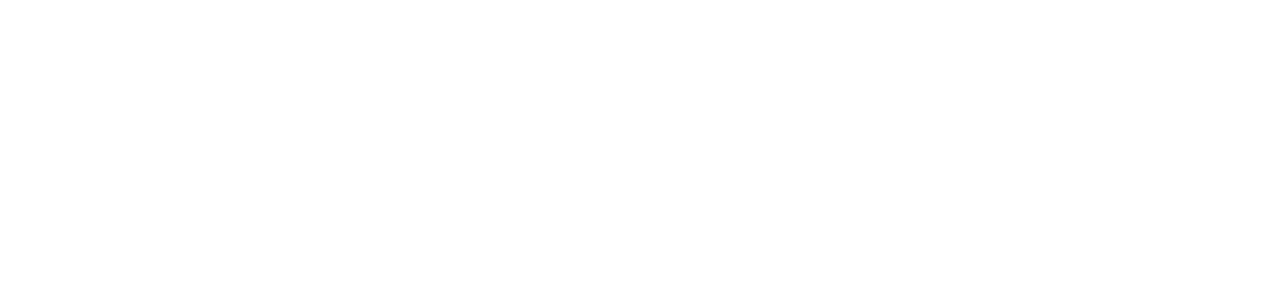
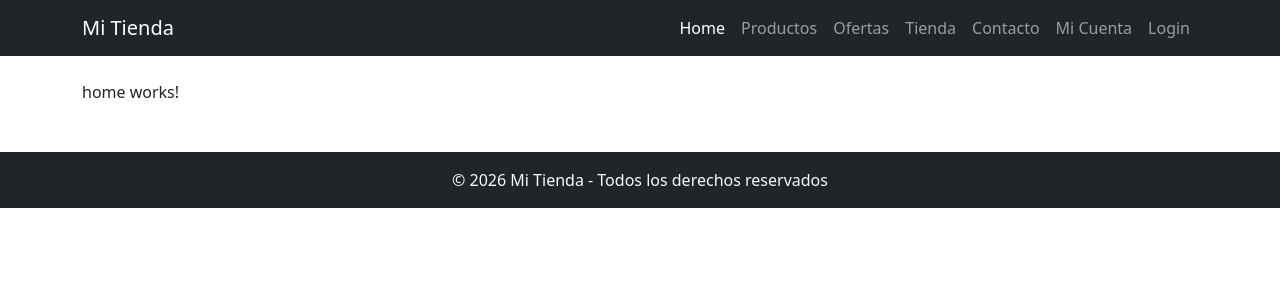
Before and after one commit to saraOS26/tienda-angular-mundo-cover-pc2, an Angular app: page / in a window 1280 px wide. Shown: the top 300 px of the page. Built offline with nearby package versions, Linux system fonts and the light colour scheme.

Commit message:
Configurar rutas, navbar y footer

```diff
--- a/src/app/app.html
+++ b/src/app/app.html
@@ -1 +1,5 @@
-<router-outlet />
+<app-navbar />
+<main class="container my-4">
+  <router-outlet />
+</main>
+<app-footer />
--- a/src/app/app.routes.ts
+++ b/src/app/app.routes.ts
@@ -1,3 +1,22 @@
 import { Routes } from '@angular/router';
+import { Home } from './pages/home/home';
+import { Productos } from './pages/productos/productos';
+import { Ofertas } from './pages/ofertas/ofertas';
+import { Tienda } from './pages/tienda/tienda';
+import { Contacto } from './pages/contacto/contacto';
+import { MiCuenta } from './pages/mi-cuenta/mi-cuenta';
+import { Login } from './pages/login/login';
+import { Dashboard } from './pages/dashboard/dashboard';
+import { NotFound } from './pages/not-found/not-found';
 
-export const routes: Routes = [];
+export const routes: Routes = [
+  { path: '', component: Home },
+  { path: 'productos', component: Productos },
+  { path: 'ofertas', component: Ofertas },
+  { path: 'tienda', component: Tienda },
+  { path: 'contacto', component: Contacto },
+  { path: 'mi-cuenta', component: MiCuenta },
+  { path: 'login', component: Login },
+  { path: 'dashboard', component: Dashboard },
+  { path: '**', component: NotFound },
+];
--- a/src/app/app.ts
+++ b/src/app/app.ts
@@ -1,8 +1,10 @@
 import { Component, signal } from '@angular/core';
 import { RouterOutlet } from '@angular/router';
+import { Navbar } from './components/navbar/navbar';
+import { Footer } from './components/footer/footer';
 
 @Component({
-  imports: [RouterOutlet],
+  imports: [RouterOutlet, Navbar, Footer],
   selector: 'app-root',
   styleUrl: './app.css',
   templateUrl: './app.html',
--- a/src/app/components/footer/footer.html
+++ b/src/app/components/footer/footer.html
@@ -1 +1,3 @@
-<p>footer works!</p>
+<footer class="bg-dark text-light text-center py-3 mt-5">
+  <p class="mb-0">© 2026 Mi Tienda - Todos los derechos reservados</p>
+</footer>
--- a/src/app/components/navbar/navbar.html
+++ b/src/app/components/navbar/navbar.html
@@ -1 +1,21 @@
-<p>navbar works!</p>
+<nav class="navbar navbar-expand-lg navbar-dark bg-dark">
+  <div class="container">
+    <a class="navbar-brand" routerLink="/">Mi Tienda</a>
+    <button class="navbar-toggler" type="button" data-bs-toggle="collapse" data-bs-target="#menu">
+      <span class="navbar-toggler-icon"></span>
+    </button>
+    <div class="collapse navbar-collapse" id="menu">
+      <ul class="navbar-nav ms-auto">
+        <li class="nav-item">
+          <a class="nav-link" routerLink="/" routerLinkActive="active" [routerLinkActiveOptions]="{ exact: true }">Home</a>
+        </li>
+        <li class="nav-item"><a class="nav-link" routerLink="/productos" routerLinkActive="active">Productos</a></li>
+        <li class="nav-item"><a class="nav-link" routerLink="/ofertas" routerLinkActive="active">Ofertas</a></li>
+        <li class="nav-item"><a class="nav-link" routerLink="/tienda" routerLinkActive="active">Tienda</a></li>
+        <li class="nav-item"><a class="nav-link" routerLink="/contacto" routerLinkActive="active">Contacto</a></li>
+        <li class="nav-item"><a class="nav-link" routerLink="/mi-cuenta" routerLinkActive="active">Mi Cuenta</a></li>
+        <li class="nav-item"><a class="nav-link" routerLink="/login" routerLinkActive="active">Login</a></li>
+      </ul>
+    </div>
+  </div>
+</nav>
--- a/src/app/components/navbar/navbar.ts
+++ b/src/app/components/navbar/navbar.ts
@@ -1,9 +1,10 @@
 import { Component } from '@angular/core';
+import { RouterLink, RouterLinkActive } from '@angular/router';
 
 @Component({
-  imports: [],
   selector: 'app-navbar',
+  imports: [RouterLink, RouterLinkActive],
+  templateUrl: './navbar.html',
   styleUrl: './navbar.css',
-  templateUrl: './navbar.html',
 })
 export class Navbar {}
```
